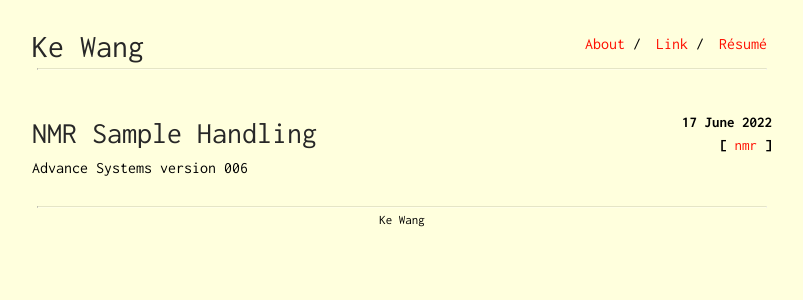
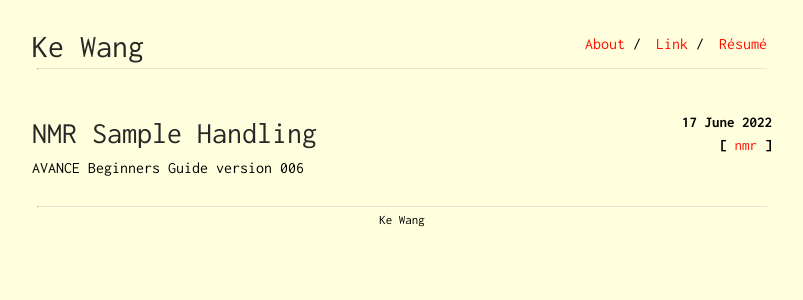
Before and after one commit to ekdc11/ekdc11.github.io, a Jekyll site: the page built from index.html, in a window 1280 px wide. Shown: the top 300 px of the page, without its empty margins (238-1041 px from the left). Built offline with Jekyll 4.4.1, drawn with Linux system fonts in a browser that asks for light colours.

Commit message:
Update 2022-06-17-nmr-sample-handling.md

```diff
--- a/_posts/2022-06-17-nmr-sample-handling.md
+++ b/_posts/2022-06-17-nmr-sample-handling.md
@@ -1,7 +1,7 @@
 ---
 layout: post
 title: NMR Sample Handling
-subtitle: Advance Systems version 006
+subtitle: AVANCE Beginners Guide version 006
 tags: [nmr]
 ---
 
```
